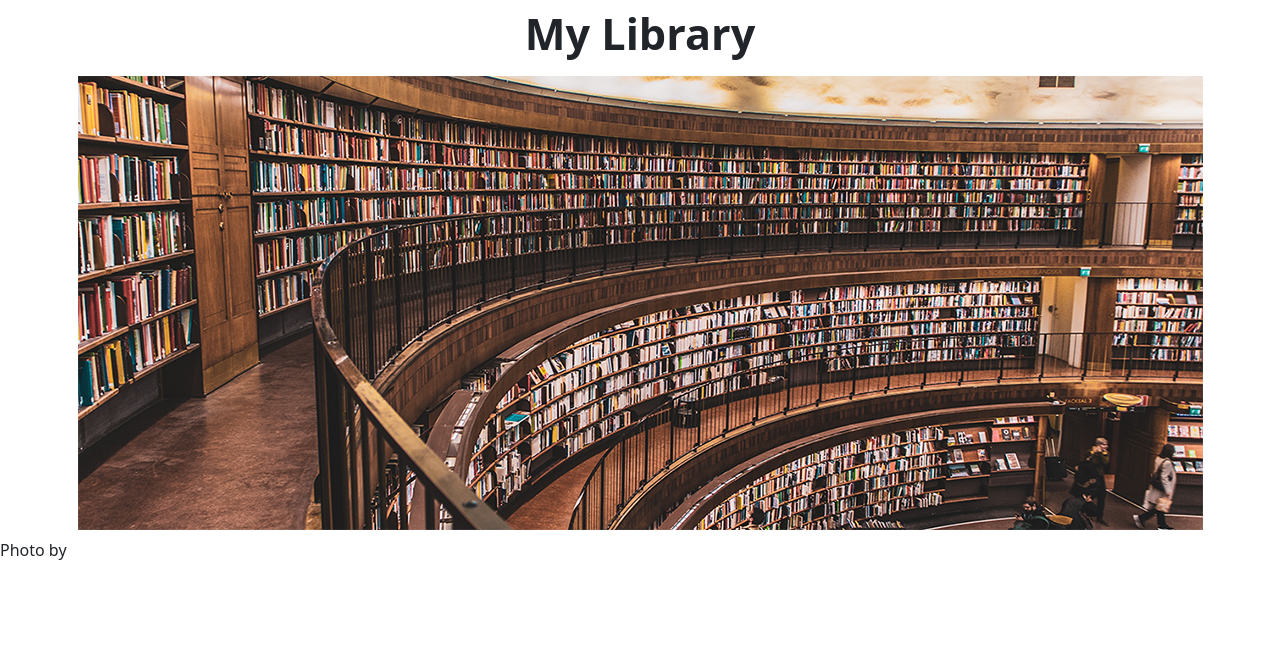
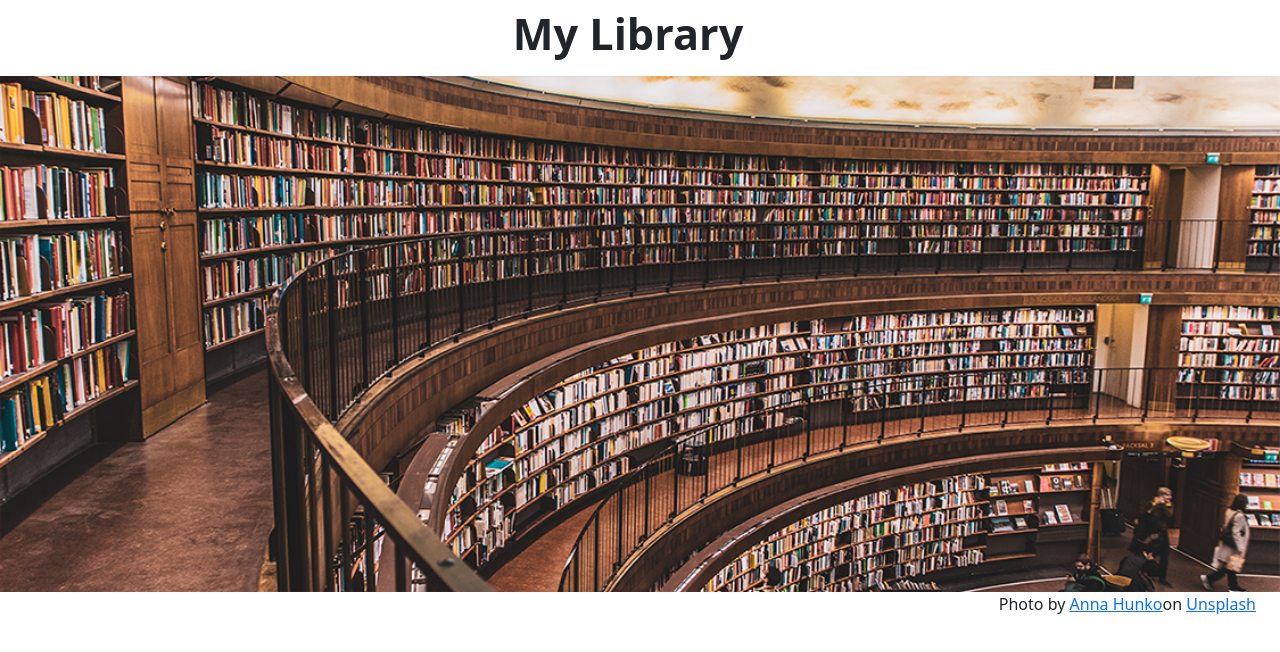
Before and after one commit to Karunajeewa/my-library-app, a React (Create React App) app: page / in a window 1280 px wide. Shown: the top 652 px of the page. Built offline with nearby package versions, Linux system fonts and the light colour scheme.

Commit message:
welcome section ui completed

```diff
--- a/src/App.scss
+++ b/src/App.scss
@@ -1,2 +1,2 @@
 @import "~bootstrap/scss/bootstrap";
-@import "assets/styles/partials/_welcome.scss";
+@import "assets/styles/main";
--- a/src/App.tsx
+++ b/src/App.tsx
@@ -2,9 +2,10 @@ import React from 'react';
 import './App.scss';
 import Welcome from "./components/Welcome";
 
+
 const App:React.FC = ()=>{
   return(
-      <Welcome/>
+        <Welcome/>
   )
 };
 
--- /dev/null
+++ b/src/assets/styles/main.scss
@@ -0,0 +1 @@
+@import "./partials/_welcome";
--- a/src/assets/styles/partials/_welcome.scss
+++ b/src/assets/styles/partials/_welcome.scss
@@ -1,10 +1,9 @@
 .welcome{
-  h1{
+  h1 {
     font-weight: 600;
     font-size: 2.7em;
   }
-  Image{
-    width: 100%;
+  .photo-credit{
+    text-align: right;
   }
-
 }
--- a/src/components/Welcome.tsx
+++ b/src/components/Welcome.tsx
@@ -1,18 +1,19 @@
 import React from "react";
-import {Col, Image, Row} from "react-bootstrap";
-import backgroundImg from '../assets/styles/images/backgroundImg.png'
+import {Col, Image, Row,} from "react-bootstrap";
+import backgroundImg from '../assets/images/backgroundImg.png'
 
 const Welcome:React.FC = () => {
     return(
-        <Row className='welcome'>
+        <Row className='welcome mw-100' >
             <Col xs={12} className='text-center py-2'>
                 <h1>My Library</h1>
             </Col>
-            <Col xs={12} className='text-center container-fluid'>
-                <Image src={backgroundImg} fluid/>
+            <Col  className=' lib-img bg-danger '>
+                <Image className='vw-100' src ={backgroundImg}/>
             </Col>
-            <Col xs={12} className='text-right py-2'>
-                    Photo by <a href=""/>
+            <Col xs={12} className='photo-credit'>
+                Photo by <a href='https://unsplash.com/photos/ajE5goOGzZc'>Anna Hunko</a>
+                on <a href='https://unsplash.com/photos/ajE5goOGzZc'>Unsplash</a>
             </Col>
         </Row>
     )
```
Also changed, not shown: src/assets/images/backgroundImg.png (renamed from src/assets/styles/images/backgroundImg.png).
